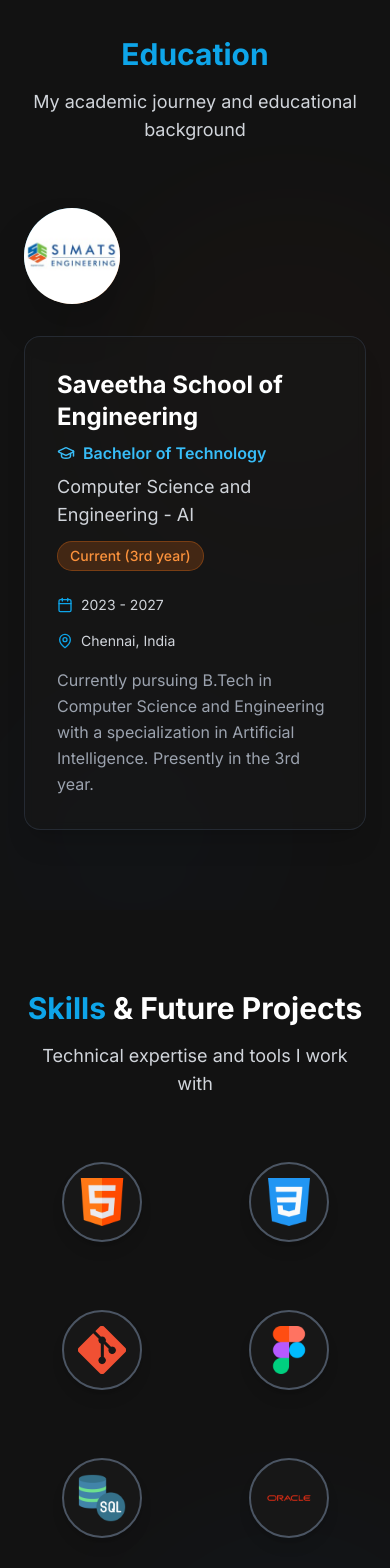
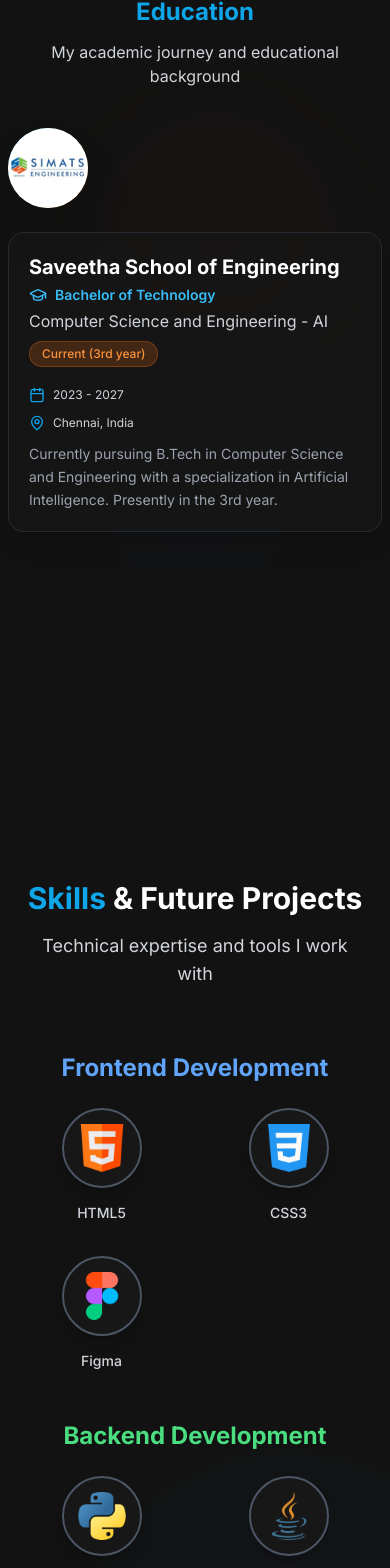
Before and after one commit to bharath0990/Portfolio-Website, a React (Vite) app: page / in a window 390 px wide. Shown: the part 5018-6586 px from the top of the page. Built offline with nearby package versions, Linux system fonts and the light colour scheme.

Commit message:
Optimezed the Website

```diff
--- a/index.html
+++ b/index.html
@@ -2,7 +2,7 @@
 <html lang="en">
   <head>
     <meta charset="UTF-8" />
-    <link rel="icon" type="image/svg+xml" href="vite.svg" />
+    <link rel="icon" type="image/svg+xml" href="/favicon.svg" />
     <meta name="viewport" content="width=device-width, initial-scale=1.0" />
     <title>Bharath's Portfolio | B.Tech CSE-AI Student</title>
     <link rel="preconnect" href="https://fonts.googleapis.com" />
--- a/package.json
+++ b/package.json
@@ -14,6 +14,7 @@
   },
   "dependencies": {
     "@emailjs/browser": "^4.4.1",
+    "@splinetool/react-spline": "^4.1.0",
     "framer-motion": "^11.1.15",
     "lucide-react": "^0.344.0",
     "react": "^18.3.1",
@@ -22,6 +23,7 @@
   },
   "devDependencies": {
     "@eslint/js": "^9.9.1",
+    "@types/node": "^24.2.0",
     "@types/react": "^18.3.5",
     "@types/react-dom": "^18.3.0",
     "@vitejs/plugin-react": "^4.3.1",
--- a/src/App.tsx
+++ b/src/App.tsx
@@ -1,4 +1,3 @@
-import { AnimatePresence } from 'framer-motion';
 import { useCallback, useEffect, useRef, useState } from 'react';
 import Cursor from './components/Cursor';
 import Header from './components/Header';
@@ -17,14 +16,6 @@ function App() {
   const sectionsRef = useRef<(HTMLDivElement | null)[]>([]);
   const [cursorPosition, setCursorPosition] = useState({ x: 0, y: 0 });
   const [cursorVariant, setCursorVariant] = useState<'default' | 'link'>('default');
-  const lastScrollTime = useRef(0);
-  const scrollTimeout = useRef<NodeJS.Timeout>();
-
-  const handleMouseMove = useCallback((e: MouseEvent) => {
-    requestAnimationFrame(() => {
-      setCursorPosition({ x: e.clientX, y: e.clientY });
-    });
-  }, []);
 
   const sections = [
     { id: 'intro', component: Intro, label: 'Intro' },
@@ -51,29 +42,37 @@ function App() {
   }, []);
 
   useEffect(() => {
+    let animationFrameId: number | null = null;
     const handleScroll = () => {
+      if (animationFrameId !== null) {
+        cancelAnimationFrame(animationFrameId);
+      }
+      animationFrameId = requestAnimationFrame(() => {
+        updateActiveSection();
+        animationFrameId = null;
+      });
+    };
+
+    let lastMouseMove = 0;
+    const handleMouseMoveThrottled = (e: MouseEvent) => {
       const now = Date.now();
-      if (now - lastScrollTime.current < 16) return; // Throttle to ~60fps
-      lastScrollTime.current = now;
-
-      if (scrollTimeout.current) {
-        clearTimeout(scrollTimeout.current);
+      if (now - lastMouseMove > 16) { // ~60fps
+        lastMouseMove = now;
+        setCursorPosition({ x: e.clientX, y: e.clientY });
       }
-
-      scrollTimeout.current = setTimeout(updateActiveSection, 10);
     };
 
     window.addEventListener('scroll', handleScroll, { passive: true });
-    window.addEventListener('mousemove', handleMouseMove, { passive: true });
+    window.addEventListener('mousemove', handleMouseMoveThrottled, { passive: true });
 
     return () => {
       window.removeEventListener('scroll', handleScroll);
-      window.removeEventListener('mousemove', handleMouseMove);
-      if (scrollTimeout.current) {
-        clearTimeout(scrollTimeout.current);
+      window.removeEventListener('mousemove', handleMouseMoveThrottled);
+      if (animationFrameId !== null) {
+        cancelAnimationFrame(animationFrameId);
       }
     };
-  }, [updateActiveSection, handleMouseMove]);
+  }, [updateActiveSection]);
 
   const scrollToSection = (index: number) => {
     if (sectionsRef.current[index]) {
@@ -97,7 +96,6 @@ function App() {
     <div className="bg-dark-300 text-white min-h-screen">
       <ScrollProgress />
       <Header onLinkHover={handleLinkHover} onLinkLeave={handleLinkLeave} />
-      <AnimatePresence mode="wait">
       <main className="relative">
         {sections.map((section, index) => {
           const SectionComponent = section.component;
@@ -127,7 +125,6 @@ function App() {
         />
       </main>
       <ScrollToTop onHover={handleLinkHover} onLeave={handleLinkLeave} />
-      </AnimatePresence>
       <Cursor position={cursorPosition} variant={cursorVariant} />
     </div>
   );
--- a/src/sections/Education.tsx
+++ b/src/sections/Education.tsx
@@ -21,25 +21,26 @@ const Education: React.FC<EducationProps> = ({ onLinkHover, onLinkLeave }) => {
       location: 'Chennai, India',
       status: 'Current (3rd year)',
       description: 'Currently pursuing B.Tech in Computer Science and Engineering with a specialization in Artificial Intelligence. Presently in the 3rd year.',
-      logo: 'image.png'
+      logo: 'image.png',
+      link: 'https://simatsengineering.com/'
     }
   ];
 
   return (
-    <div ref={ref} className="container mx-auto px-6 py-20 relative">
+    <div ref={ref} className="container mx-auto px-2 sm:px-4 md:px-6 py-10 sm:py-16 md:py-20 relative">
       {/* Background Elements */}
       <div className="absolute inset-0 overflow-hidden pointer-events-none opacity-20">
-        <div className="absolute top-1/4 left-1/4 w-96 h-96 bg-orange-500/10 rounded-full blur-3xl" />
-        <div className="absolute top-3/4 right-1/4 w-80 h-80 bg-blue-500/10 rounded-full blur-3xl" />
+        <div className="absolute top-1/4 left-1/4 w-60 sm:w-80 md:w-96 h-60 sm:h-80 md:h-96 bg-orange-500/10 rounded-full blur-3xl" />
+        <div className="absolute top-3/4 right-1/4 w-48 sm:w-64 md:w-80 h-48 sm:h-64 md:h-80 bg-blue-500/10 rounded-full blur-3xl" />
       </div>
       <motion.div
-        className="mb-16 text-center relative z-10"
+        className="mb-10 sm:mb-14 md:mb-16 text-center relative z-10"
         initial="hidden"
         animate={controls}
         variants={fadeInUp}
       >
         <motion.h2
-          className="text-3xl md:text-4xl font-bold mb-4"
+          className="text-2xl sm:text-3xl md:text-4xl font-bold mb-3 sm:mb-4"
           initial={{ opacity: 0, y: 20 }}
           animate={{ opacity: 1, y: 0 }}
           transition={{ delay: 0.2 }}
@@ -47,7 +48,7 @@ const Education: React.FC<EducationProps> = ({ onLinkHover, onLinkLeave }) => {
           <span className="text-primary-500">Education</span>
         </motion.h2>
         <motion.p
-          className="text-gray-300 text-lg max-w-2xl mx-auto"
+          className="text-gray-300 text-base sm:text-lg max-w-2xl mx-auto"
           initial={{ opacity: 0, y: 20 }}
           animate={{ opacity: 1, y: 0 }}
           transition={{ delay: 0.4 }}
@@ -59,7 +60,7 @@ const Education: React.FC<EducationProps> = ({ onLinkHover, onLinkLeave }) => {
         {educationData.map((edu, index) => (
           <motion.div
             key={index}
-            className="relative mb-12 last:mb-0"
+            className="relative mb-10 sm:mb-12 last:mb-0"
             initial={{ opacity: 0, y: 50 }}
             whileInView={{ opacity: 1, y: 0 }}
             transition={{ duration: 0.6, delay: index * 0.2 }}
@@ -67,38 +68,42 @@ const Education: React.FC<EducationProps> = ({ onLinkHover, onLinkLeave }) => {
             onMouseEnter={onLinkHover}
             onMouseLeave={onLinkLeave}
           >
-            <div className="flex flex-col lg:flex-row items-start gap-8">
+            <div className="flex flex-col lg:flex-row items-start gap-6 sm:gap-8">
               {/* Institution Logo/Icon */}
-              <motion.div
+              <motion.a
+                href={edu.link}
+                target="_blank"
+                rel="noopener noreferrer"
                 className="flex-shrink-0"
-                whileHover={{ scale: 1.05 }}
+                whileHover={{ scale: 1.08, rotate: 2 }}
                 transition={{ type: 'spring', stiffness: 300 }}
+                aria-label={edu.institute + ' website'}
               >
-                <div className="w-24 h-24 bg-gradient-to-br from-primary-500 to-orange-500 rounded-full flex items-center justify-center text-4xl shadow-2xl">
+                <div className="w-20 h-20 sm:w-24 sm:h-24 bg-gradient-to-br from-primary-500 to-orange-500 rounded-full flex items-center justify-center text-3xl sm:text-4xl shadow-2xl">
                   <img src={edu.logo} alt={edu.institute + ' logo'} className="w-full h-full object-cover rounded-full" />
                 </div>
-              </motion.div>
+              </motion.a>
               {/* Education Details */}
               <motion.div
-                className="flex-1 bg-dark-200/50 backdrop-blur-sm rounded-2xl p-8 border border-gray-700/50 shadow-xl"
-                whileHover={{
-                  scale: 1.01
-                }}
+                className="flex-1 bg-dark-200/50 backdrop-blur-sm rounded-2xl p-5 sm:p-8 border border-gray-700/50 shadow-xl"
+                whileHover={{ scale: 1.01 }}
                 transition={{ type: 'spring', stiffness: 400, damping: 25 }}
               >
-                <div className="flex flex-col md:flex-row md:items-start md:justify-between mb-4">
+                <div className="flex flex-col md:flex-row md:items-start md:justify-between mb-3 sm:mb-4">
                   <div className="flex-1">
-                    <h3 className="text-2xl font-bold text-white mb-2">
-                      {edu.institute}
-                    </h3>
-                    <div className="flex items-center text-primary-400 mb-2">
+                    <a href={edu.link} target="_blank" rel="noopener noreferrer" className="hover:underline text-white">
+                      <h3 className="text-xl sm:text-2xl font-bold mb-1 sm:mb-2">
+                        {edu.institute}
+                      </h3>
+                    </a>
+                    <div className="flex items-center text-primary-400 mb-1 sm:mb-2">
                       <GraduationCap size={18} className="mr-2" />
-                      <span className="font-semibold">{edu.degree}</span>
+                      <span className="font-semibold text-sm sm:text-base">{edu.degree}</span>
                     </div>
-                    <p className="text-lg text-gray-300 mb-3">{edu.field}</p>
+                    <p className="text-base sm:text-lg text-gray-300 mb-2 sm:mb-3">{edu.field}</p>
                   </div>
                   <div className="flex flex-col items-start md:items-end">
-                    <span className={`px-3 py-1 rounded-full text-sm font-medium mb-2 ${
+                    <span className={`px-3 py-1 rounded-full text-xs sm:text-sm font-medium mb-2 ${
                       edu.status === 'Current'
                         ? 'bg-green-500/20 text-green-400 border border-green-500/30'
                         : 'bg-orange-500/20 text-orange-400 border border-orange-500/30'
@@ -107,26 +112,26 @@ const Education: React.FC<EducationProps> = ({ onLinkHover, onLinkLeave }) => {
                     </span>
                   </div>
                 </div>
-                <div className="grid grid-cols-1 md:grid-cols-2 gap-4 mb-4">
+                <div className="grid grid-cols-1 md:grid-cols-2 gap-3 sm:gap-4 mb-3 sm:mb-4">
                   <div className="flex items-center text-gray-300">
                     <Calendar size={16} className="mr-2 text-primary-500" />
-                    <span className="text-sm">{edu.duration}</span>
+                    <span className="text-xs sm:text-sm">{edu.duration}</span>
                   </div>
                   <div className="flex items-center text-gray-300">
                     <MapPin size={16} className="mr-2 text-primary-500" />
-                    <span className="text-sm">{edu.location}</span>
+                    <span className="text-xs sm:text-sm">{edu.location}</span>
                   </div>
                 </div>
-                <p className="text-gray-400 leading-relaxed">{edu.description}</p>
+                <p className="text-gray-400 leading-relaxed text-sm sm:text-base">{edu.description}</p>
               </motion.div>
             </div>
-            {/* Connection Line */}
+            {/* Connection Line for Timeline */}
             {index < educationData.length - 1 && (
-              <div className="flex justify-center my-8">
+              <div className="flex justify-center my-6 sm:my-8">
                 <motion.div
-                  className="w-px h-16 bg-gradient-to-b from-primary-500 to-transparent"
+                  className="w-px h-12 sm:h-16 bg-gradient-to-b from-primary-500 to-transparent"
                   initial={{ height: 0 }}
-                  whileInView={{ height: 64 }}
+                  whileInView={{ height: 48 }}
                   transition={{ duration: 0.8, delay: 0.5 }}
                   viewport={{ once: true }}
                 />
--- a/src/sections/Intro.tsx
+++ b/src/sections/Intro.tsx
@@ -8,7 +8,7 @@ interface IntroProps {
   isActive: boolean;
 }
 
-const Intro: React.FC<IntroProps> = () => {
+const Intro: React.FC<Partial<IntroProps>> = () => {
   const { ref, controls } = useScrollAnimation(0.3);
 
   return (
--- a/src/sections/Skills.tsx
+++ b/src/sections/Skills.tsx
@@ -11,18 +11,24 @@ interface SkillsProps {
 const Skills: React.FC<SkillsProps> = ({ onLinkHover, onLinkLeave }) => {
   const { ref, controls } = useScrollAnimation(0.1, false);
 
-  const skills = [
+  const frontendSkills = [
     { name: 'HTML5', logo: <img src="./html.png" alt="HTML5" className="w-12 h-12 object-contain" /> },
     { name: 'CSS3', logo: <img src="./css-3.png" alt="CSS3" className="w-12 h-12 object-contain" /> },
-    { name: 'Git Bash', logo: <img src="./Git-Bash.png" alt="Bash" className="w-12 h-12 object-contain" /> },
     { name: 'Figma', logo: <img src="./figma.png" alt="Figma" className="w-12 h-12 object-contain" /> },
+  ];
+
+  const backendSkills = [
+    { name: 'Python', logo: <img src="./python.png" alt="Python" className="w-12 h-12 object-contain" /> },
+    { name: 'Java', logo: <img src="./java.png" alt="Java" className="w-12 h-12 object-contain" /> },
+    { name: 'C++', logo: <img src="./c-.png" alt="C++" className="w-12 h-12 object-contain" /> },
+    { name: 'C', logo: <img src="./letter-c.png" alt="C" className="w-12 h-12 object-contain" /> },
     { name: 'SQL', logo: <img src="./sql-server.png" alt="SQL" className="w-12 h-12 object-contain" /> },
     { name: 'Oracle', logo: <img src="./oracle.png" alt="Oracle" className="w-12 h-12 object-contain" /> },
-    { name: 'C++', logo: <img src="./c-.png" alt="C++" className="w-12 h-12 object-contain" /> },
-    { name: 'C', logo: <img src="./letter-c.png" alt="C" className="w-12 h-12 object-contain" /> },
-    { name: 'Python', logo: <img src="./python.png" alt="Python" className="w-12 h-12 object-contain" /> },
-    { name: 'Java', logo: <img src="./java.png" alt="Java" className="w-12 h-12 object-contain" /> },
+  ];
+
+  const toolsSkills = [
     { name: 'Git', logo: <img src="./github.png" alt="Git" className="w-12 h-12 object-contain" /> },
+    { name: 'Git Bash', logo: <img src="./Git-Bash.png" alt="Bash" className="w-12 h-12 object-contain" /> },
     { name: 'Eclipse', logo: <img src="./Eclipse-IDE.png" alt="Eclipse" className="w-12 h-12 object-contain" /> },
   ];
 
@@ -56,28 +62,45 @@ const Skills: React.FC<SkillsProps> = ({ onLinkHover, onLinkLeave }) => {
   const renderSkill = (skill: { name: string; logo: JSX.Element }, index: number) => (
     <motion.div
       key={`${skill.name}-${index}`}
-      className="group flex flex-col items-center justify-center relative cursor-pointer"
+      className="group flex flex-col items-center justify-center relative cursor-pointer mx-4"
       onMouseEnter={onLinkHover}
       onMouseLeave={onLinkLeave}
       whileHover={{ scale: 1.1, y: -5 }}
       transition={{ type: 'spring', stiffness: 400, damping: 25 }}
-      initial={{ opacity: 0, y: 20 }}
-      animate={{ opacity: 1, y: 0 }}
-      whileInView={{ opacity: 1, y: 0, transition: { delay: index * 0.05 } }}
-      viewport={{ once: true }}
     >
-      <div className="w-20 h-20 flex items-center justify-center rounded-full bg-dark-200/80 border-2 border-gray-600 shadow-lg group-hover:border-primary-500 transition-all duration-200 mb-3">
+      <div className="w-20 h-20 flex items-center justify-center rounded-full bg-dark-200/80 border-2 border-gray-600 shadow-lg transition-all duration-200 mb-3">
         {skill.logo}
       </div>
-      <motion.div
-        className="text-center"
-        initial={{ opacity: 0 }}
-        whileHover={{ opacity: 1 }}
-        transition={{ duration: 0.2 }}
-      >
+      <div className="text-center">
         <span className="text-sm font-medium text-gray-300 group-hover:text-white transition-colors">
           {skill.name}
         </span>
+      </div>
+    </motion.div>
+  );
+
+  const renderSkillCategory = (title: string, skills: typeof frontendSkills, color: string) => (
+    <motion.div
+      className="mb-12"
+      initial="hidden"
+      animate={controls}
+      variants={fadeInUp}
+    >
+      <motion.h3
+        className={`text-2xl font-bold mb-6 text-center ${color}`}
+        initial={{ opacity: 0, y: 20 }}
+        whileInView={{ opacity: 1, y: 0 }}
+        transition={{ duration: 0.5 }}
+      >
+        {title}
+      </motion.h3>
+      <motion.div
+        className="grid grid-cols-2 md:grid-cols-3 lg:grid-cols-4 xl:grid-cols-6 gap-8"
+        initial="hidden"
+        animate={controls}
+        variants={staggerContainer}
+      >
+        {skills.map((skill, index) => renderSkill(skill, index))}
       </motion.div>
     </motion.div>
   );
@@ -102,15 +125,14 @@ const Skills: React.FC<SkillsProps> = ({ onLinkHover, onLinkLeave }) => {
           Technical expertise and tools I work with
         </p>
       </motion.div>
-      {/* Skills Grid */}
-      <motion.div
-        className="grid grid-cols-2 md:grid-cols-3 lg:grid-cols-4 xl:grid-cols-6 gap-8 mb-20 relative z-10"
-        initial="hidden"
-        animate={controls}
-        variants={staggerContainer}
-      >
-        {skills.map((skill, index) => renderSkill(skill, index))}
-      </motion.div>
+
+      {/* Skills Categories */}
+      <div className="relative z-10">
+        {renderSkillCategory('Frontend Development', frontendSkills, 'text-blue-400')}
+        {renderSkillCategory('Backend Development', backendSkills, 'text-green-400')}
+        {renderSkillCategory('Tools & IDEs', toolsSkills, 'text-purple-400')}
+      </div>
+
       {/* Projects */}
       <motion.h3
         className="text-2xl font-semibold mb-8 text-center relative z-10"
```
Also changed, not shown: src/components/Loading.tsx (added, +13 -0 lines), public/favicon.svg (added), 1 other file (tests, documents, lock files or other folders). Lines whose indentation alone changed are shown as unchanged.
